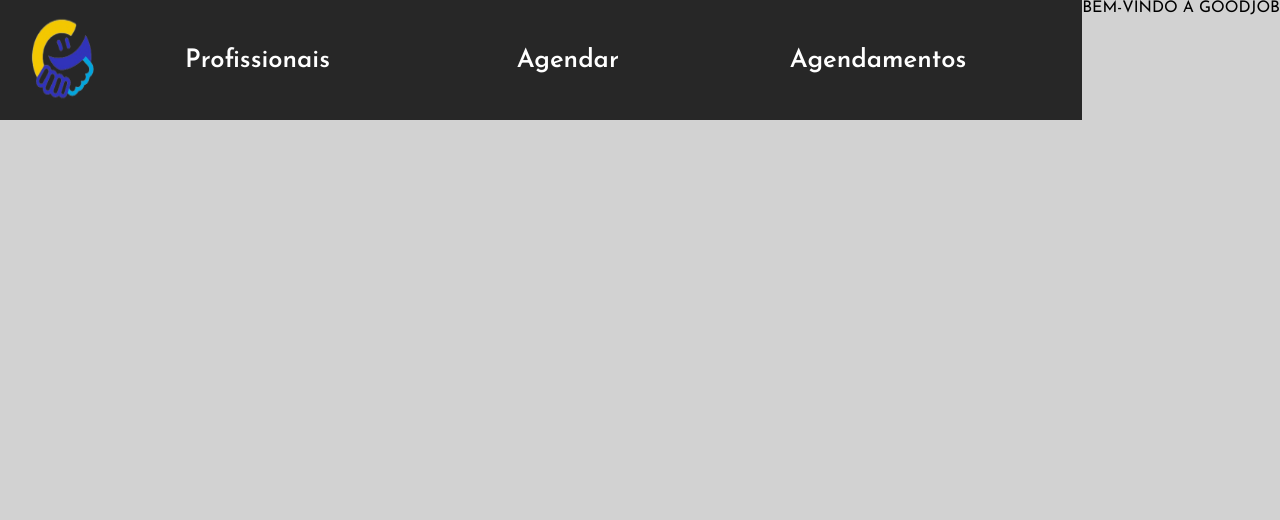
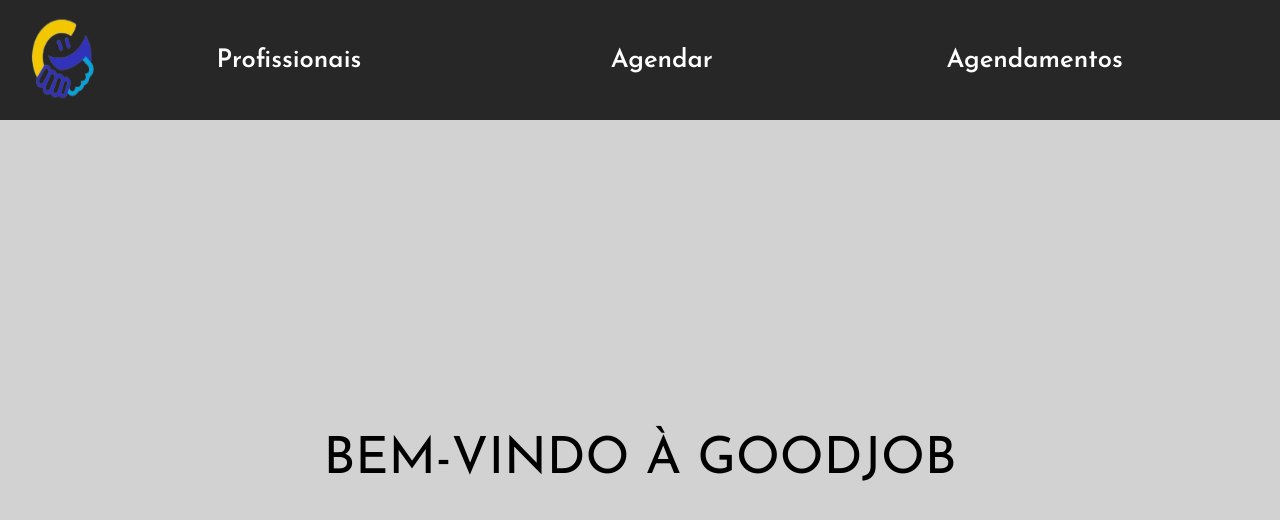
Before and after one commit to NetoJL/GoodJob-Application, a React (Create React App) app: page / in a window 1280 px wide. Shown: the top 520 px of the page. Built offline with nearby package versions, Linux system fonts and the light colour scheme.

Commit message:
landingPage.css finished

```diff
--- a/src/styles/pages/landingPage.css
+++ b/src/styles/pages/landingPage.css
@@ -2,11 +2,17 @@
     width: 100vw;
     height: 100vh;
 
-    display: flex;
+    display: grid;
 }
 
-#landing-page-container {
+#landing-page-container{
+    display: flex;
 
+    justify-content: center;
+}
+
+#landing-page-container #welcome-span{
+    font-size: 4vw;
 }
 
 #landing-page-container h4{
```
